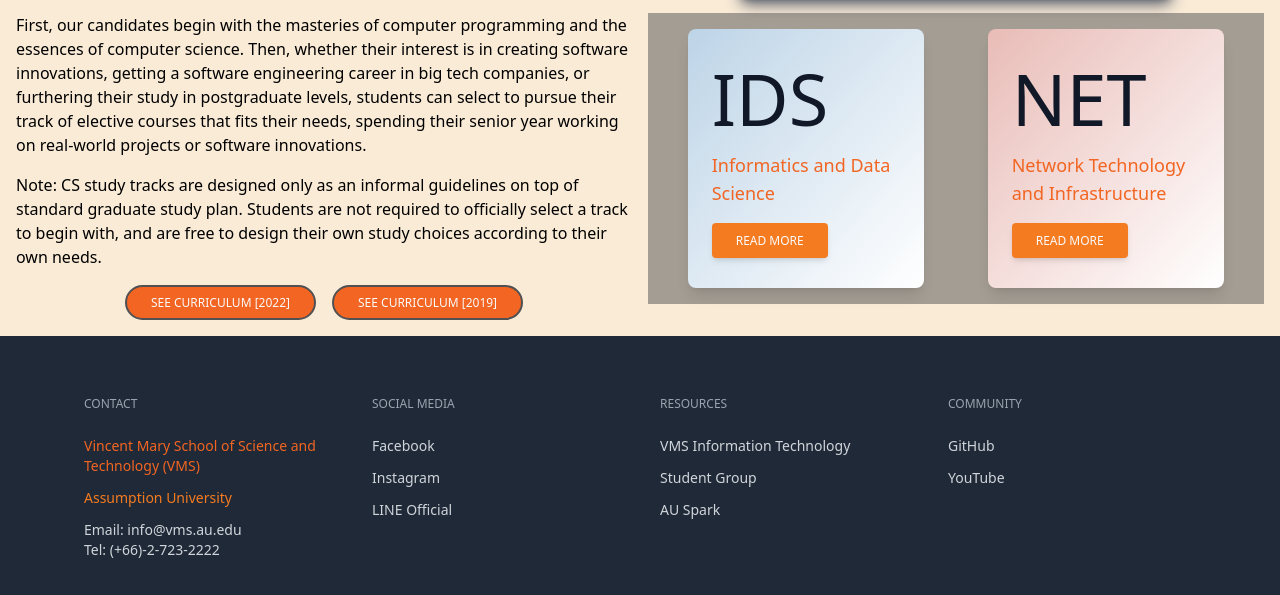
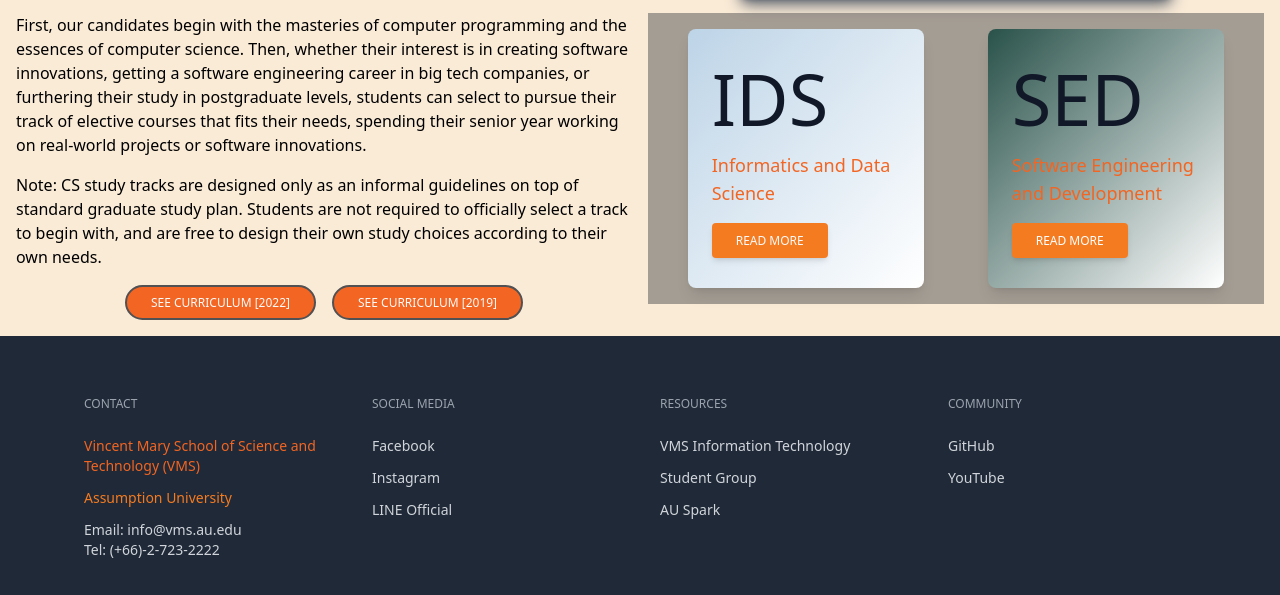
Before and after one commit to mchayapol/vms-cs, a Gatsby site: page /programs/bscs in a window 1280 px wide. Shown: the part 335-930 px from the top of the page. Built offline with nearby package versions, Linux system fonts and the light colour scheme; Gatsby itself is replaced by a stand-in of ours; what tw-elements would draw is missing.

Commit message:
Hide old concentrations

```diff
--- a/src/pages/programs/bscs.js
+++ b/src/pages/programs/bscs.js
@@ -123,7 +123,7 @@ const BsProgramPage = () => {
               </div>
             </div>
 
-            <div className="flex justify-center">
+            <div className="hidden flex justify-center">
               <div
                 className="block p-6 rounded-lg shadow-lg bg-white w-10/12
             bg-gradient-to-br from-[#e9bcb7] to-[#29524a]/74"
@@ -146,10 +146,10 @@ const BsProgramPage = () => {
               </div>
             </div>
 
-            <div className="hidden flex justify-center">
+            <div className="flex justify-center">
               <div
                 className="block p-6 rounded-lg shadow-lg bg-white w-10/12
-            bg-gradient-to-br from-[#bdd4e7] to-[#8693ab]/74"
+            bg-gradient-to-br from-[#29524a] to-[#e9bcb7]/74"
               >
                 <h5 className="text-gray-900 text-7xl leading-tight font-medium mb-2">
                   SED
```
